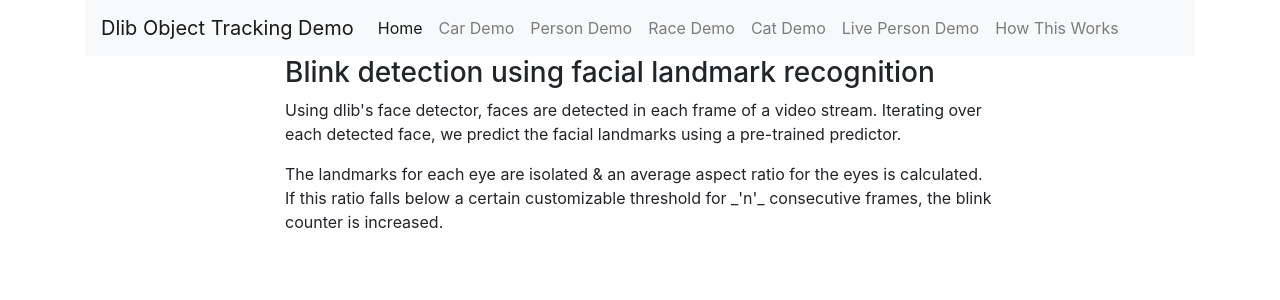
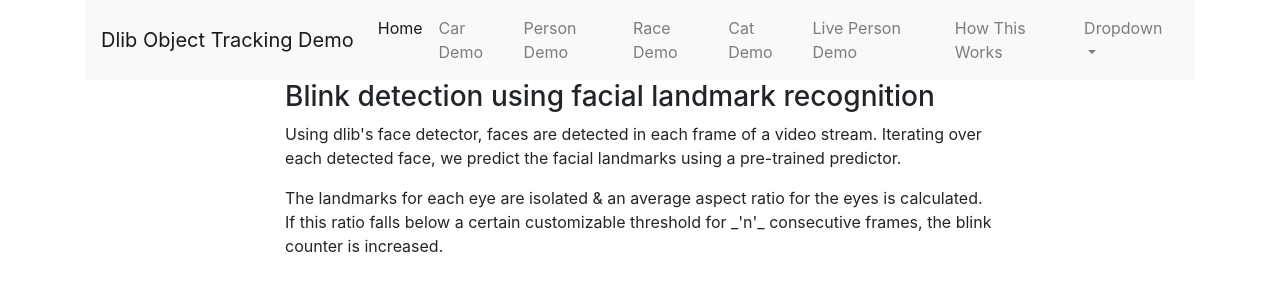
Before and after one commit to LaggyHammer/dlib-object-tracking, a Flask app: page /explain/ in a window 1280 px wide. Shown: the top 300 px of the page. Run offline with Flask 2, Linux system fonts and the light colour scheme; some libraries are stand-ins or nearby versions.

Commit message:
changes to layout

```diff
--- a/templates/layout.html
+++ b/templates/layout.html
@@ -4,6 +4,12 @@
     <!-- Required meta tags -->
     <meta charset="utf-8">
     <meta name="viewport" content="width=device-width, initial-scale=1, shrink-to-fit=no">
+
+    <!-- Optional JavaScript -->
+    <!-- jQuery first, then Popper.js, then Bootstrap JS -->
+    <script src="https://code.jquery.com/jquery-3.3.1.slim.min.js" integrity="sha384-q8i/X+965DzO0rT7abK41JStQIAqVgRVzpbzo5smXKp4YfRvH+8abtTE1Pi6jizo" crossorigin="anonymous"></script>
+    <script src="https://cdnjs.cloudflare.com/ajax/libs/popper.js/1.14.7/umd/popper.min.js" integrity="sha384-UO2eT0CpHqdSJQ6hJty5KVphtPhzWj9WO1clHTMGa3JDZwrnQq4sF86dIHNDz0W1" crossorigin="anonymous"></script>
+    <script src="https://stackpath.bootstrapcdn.com/bootstrap/4.3.1/js/bootstrap.min.js" integrity="sha384-JjSmVgyd0p3pXB1rRibZUAYoIIy6OrQ6VrjIEaFf/nJGzIxFDsf4x0xIM+B07jRM" crossorigin="anonymous"></script>
 
     <!-- Bootstrap CSS -->
     <link rel="stylesheet" href="https://maxcdn.bootstrapcdn.com/bootstrap/4.0.0/css/bootstrap.min.css"
@@ -44,6 +50,17 @@
               <li class="nav-item">
                 <a class="nav-link" href="{{ url_for('explain') }}">How This Works</a>
               </li>
+                 <li class="nav-item dropdown">
+        <a class="nav-link dropdown-toggle" href="#" id="navbarDropdown" role="button" data-toggle="dropdown" aria-haspopup="true" aria-expanded="false">
+          Dropdown
+        </a>
+        <div class="dropdown-menu" aria-labelledby="navbarDropdown">
+          <a class="dropdown-item" href="#">Action</a>
+          <a class="dropdown-item" href="#">Another action</a>
+          <div class="dropdown-divider"></div>
+          <a class="dropdown-item" href="#">Something else here</a>
+        </div>
+      </li>
             </ul>
           </div>
         </nav>
```
